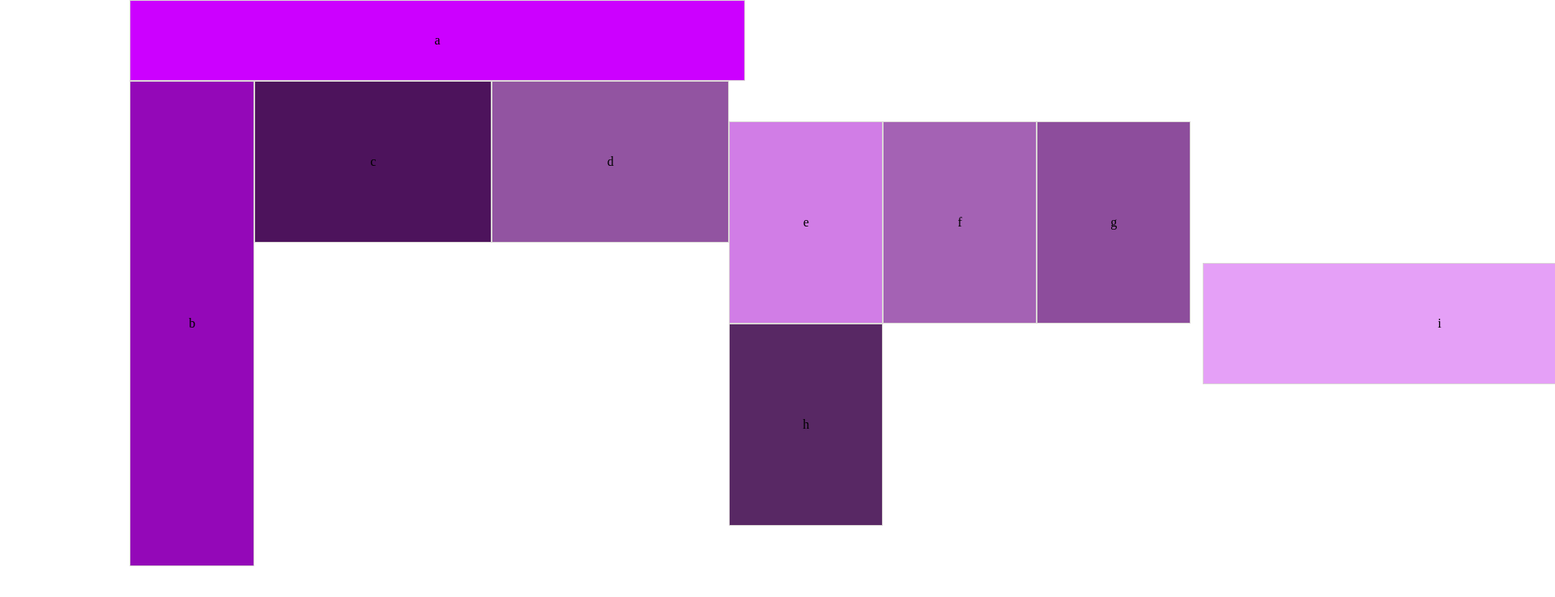
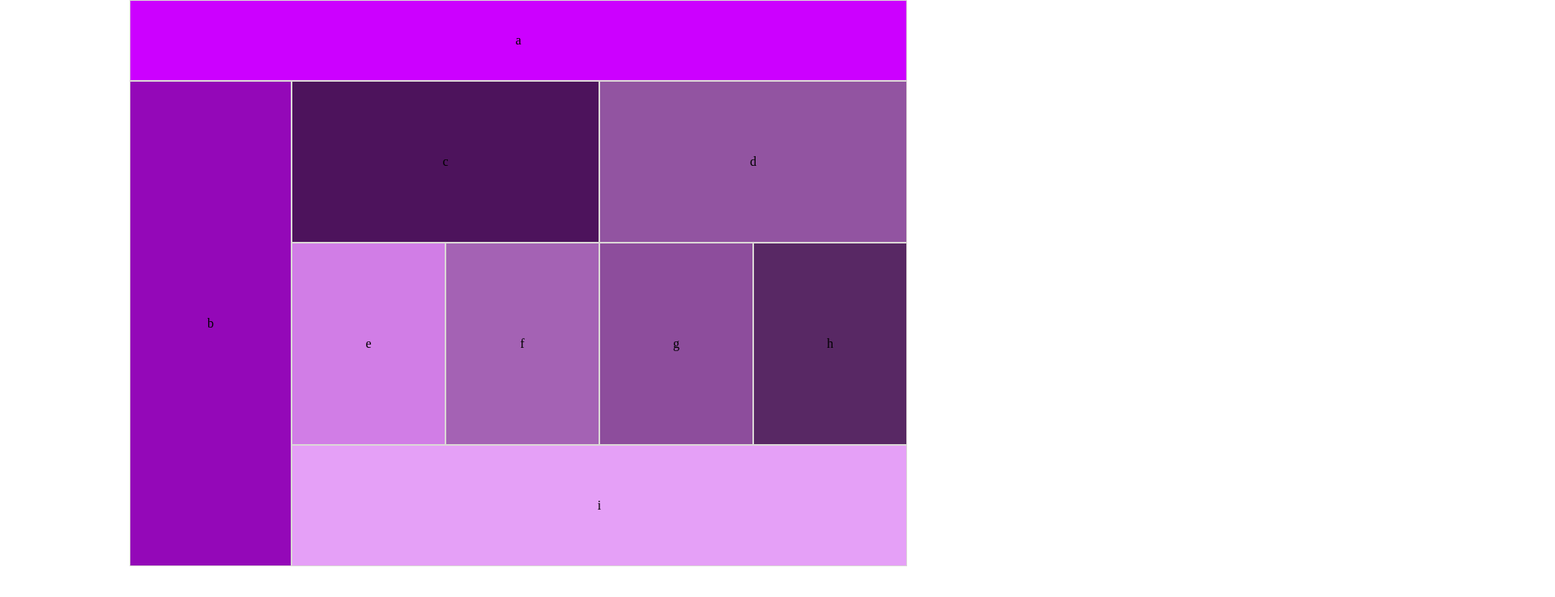
Before and after one commit to samahthwib/lab-01, a plain HTML site: page index.html in a window 1280 px wide. Shown: the top 738 px of the page at 81% size, 1920 px wide, since content can reach past the window. Drawn offline with Linux system fonts and the light colour scheme.

Commit message:
added disktop view

```diff
--- a/css/layout.css
+++ b/css/layout.css
@@ -71,9 +71,58 @@ body {
 
 
       .container {
+        display: grid;
+        grid-template-columns: 200px 190px 190px 190px 190px;
+        grid-template-rows: 100px 200px 250px 150px;
         max-width: 760px;
         max-height: 600px;
       }
+
+      .box-one{
+        grid-column: 1/6;
+        grid-row : 1/2;
+      }
+
+      .box-two{
+        grid-column: 1/2;
+        grid-row :2/5;
+      }
+
+      .box-three{
+        grid-column:2/4;
+        grid-row : 2/3
+      }
+
+      .box-four{
+        grid-column: 4/6;
+        grid-row : 2/3;
+      }
+
+      .box-five{
+        grid-column:2/3;
+        grid-row : 3/4;
+      }
+
+      .box-six{
+        grid-column: 3/4;
+        grid-row : 3/4;
+      }
+
+      .box-seven{
+        grid-column: 4/5;
+        grid-row : 3/4;
+      }
+
+      .box-eight{
+        grid-column: 5/6;
+        grid-row : 3/4;
+      }
+
+      .box-nine{
+        grid-column: 2/6;
+        grid-row : 4/5;
+      }
+
 
       section.b {
         display: flex;
--- a/index.html
+++ b/index.html
@@ -20,27 +20,17 @@
 
         <div class="box box-one color-one">a</div>
 
-        <section class="a">
+
          <div class="box box-two color-two">b</div>
          <div class="box box-three color-three">c</div>
          <div class="box box-four color-four">d</div>
-
-         <section class="b">
-        <section class="align-box">
+        <!-- <section class="align-box"> -->
          <div class="box box-five  color-five">e</div>
          <div class="box box-six  color-six">f</div>
          <div class="box box-seven  color-seven">g</div>
          <div class="box box-eight  color-eight">h</div>
-         </section>
+         <!-- </section> -->
          <div class="box box-nine color-nine">i</div>
-
-         </section>
-           </section>
-
-
-
-
-
 
 
     </main>
```
